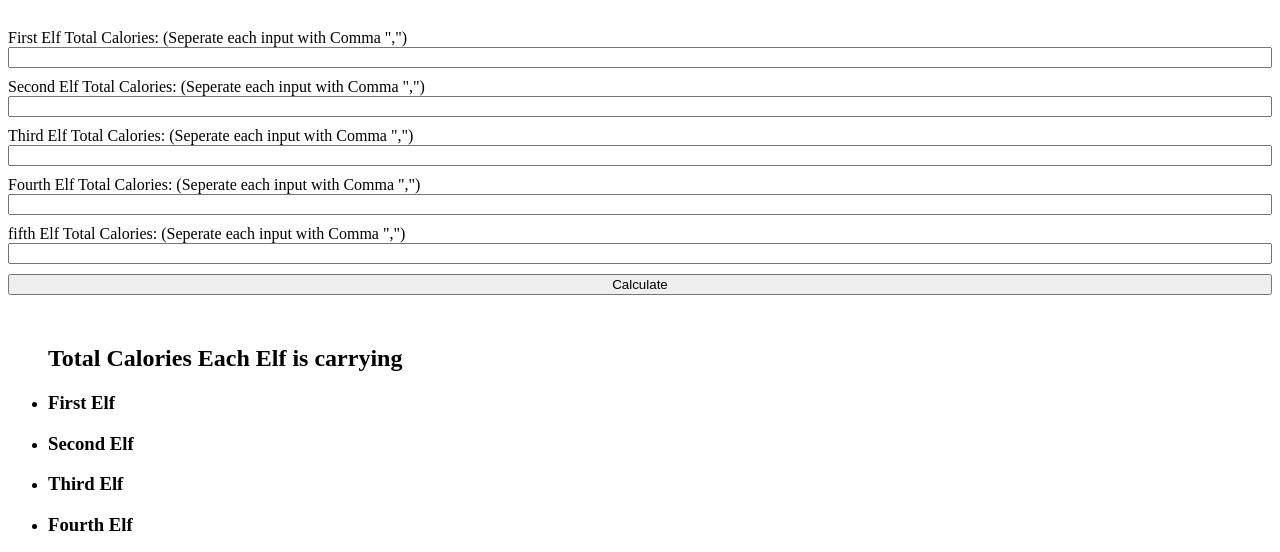
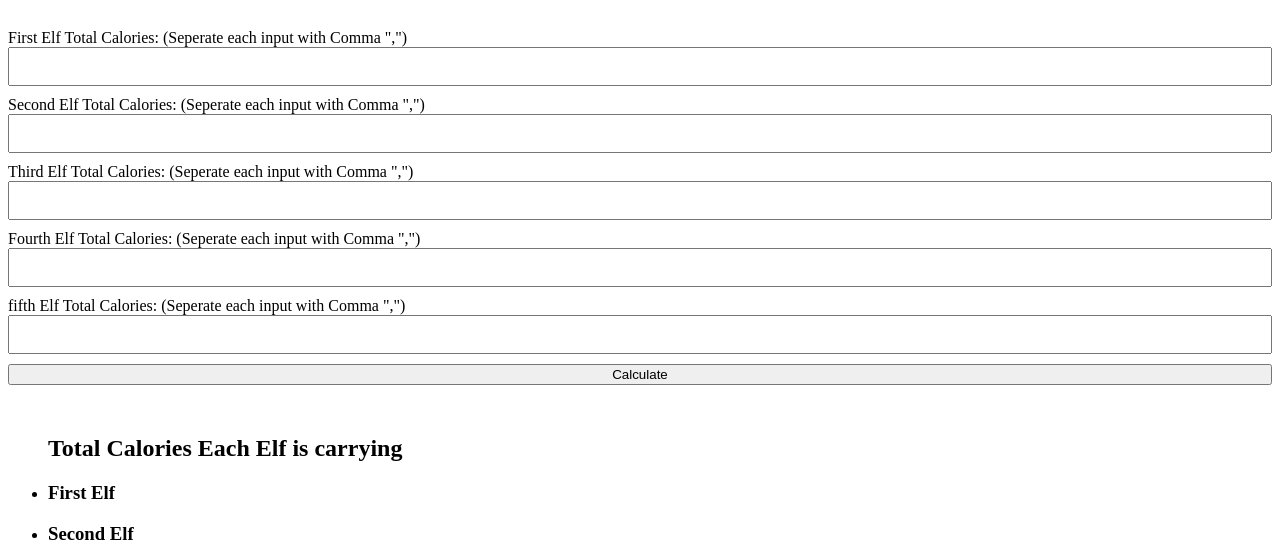
Before and after one commit to nald1nald/coding-puzzle, a plain HTML site: page index.html in a window 1280 px wide. Shown: the part 61-613 px from the top of the page. Drawn offline with Linux system fonts and the light colour scheme.

Commit message:
modified styles and comments for the functions

```diff
--- a/index.html
+++ b/index.html
@@ -3,7 +3,6 @@
 <head>
     <meta charset="UTF-8">
     <meta name="viewport" content="width=device-width, initial-scale=1.0">
-    <link rel="stylesheet" href="styles.css">
     <title>Coding Puzzle</title>
 </head>
 <body>
@@ -13,19 +12,19 @@
         <div class="container1 container">
             <form action="" id="calorieCalc" style="display: flex; flex-direction: column;">
                 <label for="firstElf" style="margin-top: 10px;">First Elf Total Calories: (Seperate each input with Comma ",")</label>
-                <input type="text" name="firstElf" id="firstElf">
+                <input type="text" name="firstElf" id="firstElf" style="padding: 10px;">
 
                 <label for="secondElf" style="margin-top: 10px;">Second Elf Total Calories: (Seperate each input with Comma ",")</label>
-                <input type="text" name="secondElf" id="secondElf">
+                <input type="text" name="secondElf" id="secondElf" style="padding: 10px;">
 
                 <label for="thirdElf" style="margin-top: 10px;">Third Elf Total Calories: (Seperate each input with Comma ",")</label>
-                <input type="text" name="thirdElf" id="thirdElf">
+                <input type="text" name="thirdElf" id="thirdElf" style="padding: 10px;">
 
                 <label for="fourthElf" style="margin-top: 10px;">Fourth Elf Total Calories: (Seperate each input with Comma ",")</label>
-                <input type="text" name="fourthElf" id="fourthElf">
+                <input type="text" name="fourthElf" id="fourthElf" style="padding: 10px;">
 
                 <label for="fifthElf" style="margin-top: 10px;">fifth Elf Total Calories: (Seperate each input with Comma ",")</label>
-                <input type="text" name="fifthElf" id="fifthElf">
+                <input type="text" name="fifthElf" id="fifthElf" style="padding: 10px;">
 
                 <button type="button" id="calorieBtn" style="margin-top: 10px;">Calculate</button>
             </form>
```
Also changed, not shown: main.js (+7 -0 lines).
